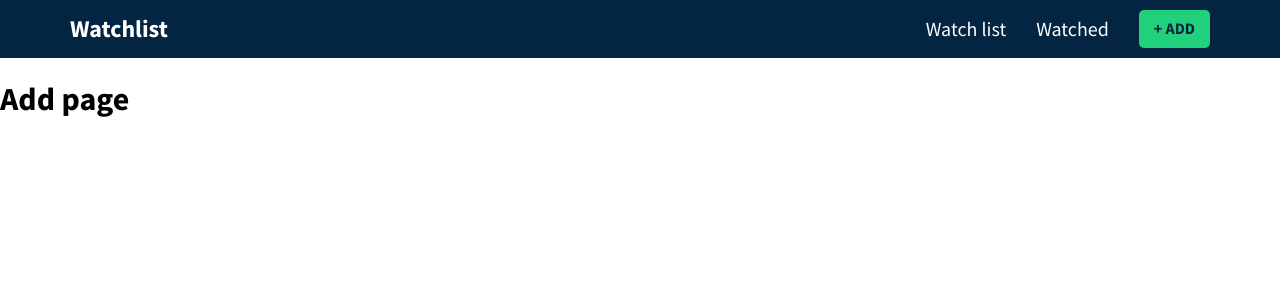
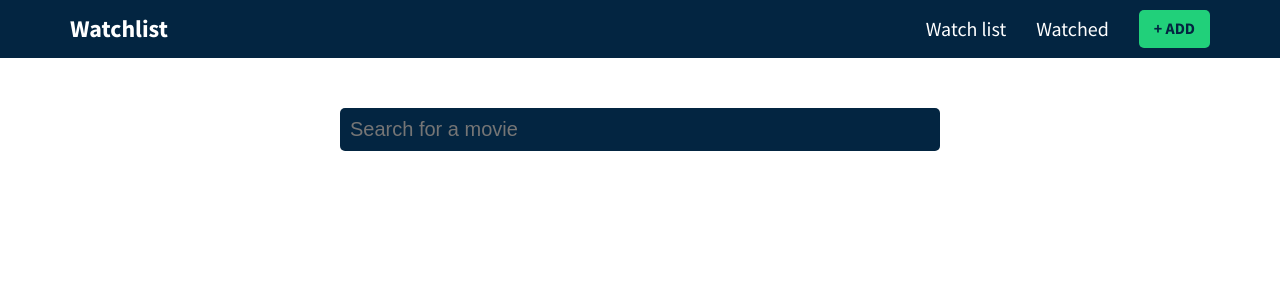
Before and after one commit to robertoandres24/movie-watchlist-react-context, a React (Create React App) app: page /add in a window 1280 px wide. Shown: the top 300 px of the page. Built offline with nearby package versions, Linux system fonts and the light colour scheme.

Commit message:
fetch query to tmdb api

```diff
--- a/src/components/Add.js
+++ b/src/components/Add.js
@@ -1,9 +1,39 @@
-import React from 'react'
+import React, { useState } from 'react'
 
 export const Add = () => {
+
+
+  const [query, setQuery] = useState("")
+
+  const onChange = e => {
+    e.preventDefault()
+    setQuery(e.target.value)
+    const apiKey = process.env.REACT_APP_TMBD_API_KEY
+    let params = [
+      '&include_adult=false',
+      '&language=en-US',
+      '&page=1',
+    ]
+    params = [...params].join('')
+    const url = `https://api.themoviedb.org/3/search/movie?api_key=${apiKey}${params}&query=${query}`
+
+    fetch(url).then(res => res.json())
+      .then(data => console.log(data))
+
+  }
+
   return (
-    <div>
-      <h1>Add page</h1>
+    <div className="add-page">
+      <div className="container">
+        <div className="add-content">
+          <div className="input-wrapper">
+            <input type="text"
+              placeholder="Search for a movie"
+              value={query}
+              onChange={onChange} />
+          </div>
+        </div>
+      </div>
     </div>
   )
 }
```
